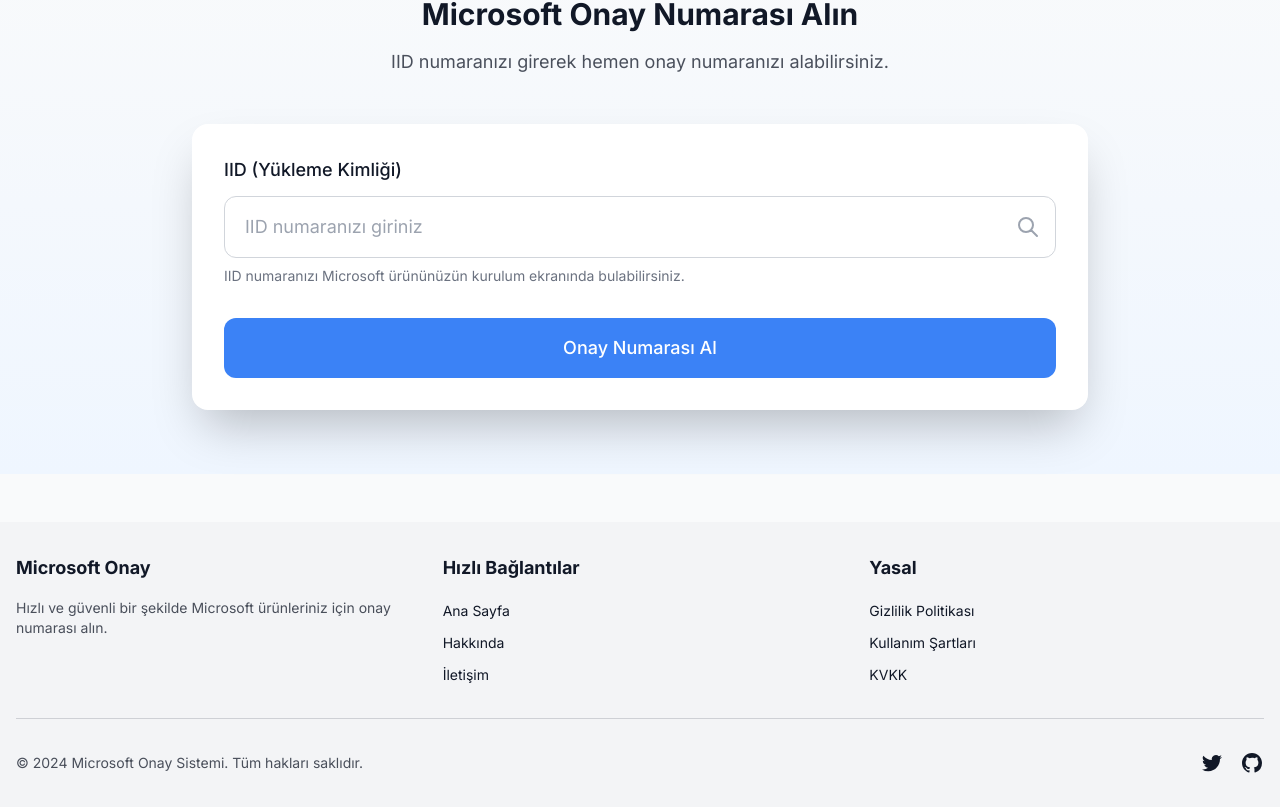
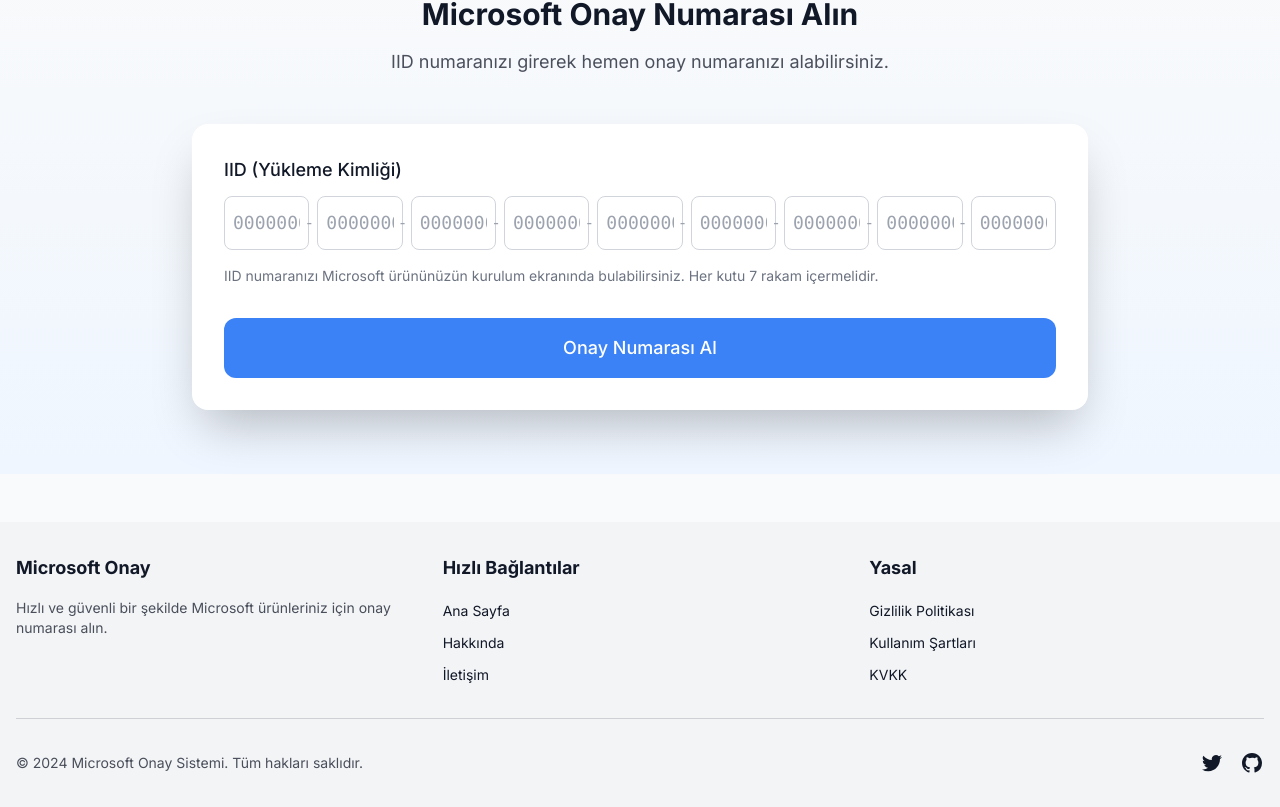
Before and after one commit to ertantaskin/onay-sistemi, a Next.js app: page / in a window 1280 px wide. Shown: the part 1024-1831 px from the top of the page. Built offline with nearby package versions, Linux system fonts and the light colour scheme.

Commit message:
feat: Modern 9 kutucuklu IID formu eklendi

```diff
--- a/src/components/forms/IIDForm.tsx
+++ b/src/components/forms/IIDForm.tsx
@@ -1,6 +1,6 @@
 'use client';
 
-import { useState } from 'react';
+import { useState, useRef, useEffect } from 'react';
 import toast from 'react-hot-toast';
 import axios, { AxiosError } from 'axios';
 import { useTheme } from '@/app/ThemeContext';
@@ -21,7 +21,8 @@ interface ApiResponse {
 
 export function IIDForm() {
   const { theme } = useTheme();
-  const [iid, setIid] = useState('');
+  const [iidParts, setIidParts] = useState<string[]>(Array(9).fill(''));
+  const inputRefs = useRef<(HTMLInputElement | null)[]>([]);
   const [loading, setLoading] = useState(false);
   const [result, setResult] = useState<{
     status: 'success' | 'error';
@@ -29,10 +30,49 @@ export function IIDForm() {
     message: string;
   } | null>(null);
 
+  useEffect(() => {
+    inputRefs.current = inputRefs.current.slice(0, 9);
+  }, []);
+
+  const handleInputChange = (index: number, value: string) => {
+    const newValue = value.replace(/[^0-9]/g, '').slice(0, 7);
+    const newParts = [...iidParts];
+    newParts[index] = newValue;
+    setIidParts(newParts);
+
+    if (newValue.length === 7 && index < 8) {
+      inputRefs.current[index + 1]?.focus();
+    }
+  };
+
+  const handlePaste = (e: React.ClipboardEvent) => {
+    e.preventDefault();
+    const pastedText = e.clipboardData.getData('text').replace(/[^0-9]/g, '');
+    const parts: string[] = [];
+
+    for (let i = 0; i < 9; i++) {
+      parts.push(pastedText.slice(i * 7, (i + 1) * 7));
+    }
+
+    setIidParts(parts);
+  };
+
+  const handleKeyDown = (index: number, e: React.KeyboardEvent) => {
+    if (e.key === 'Backspace' && !iidParts[index] && index > 0) {
+      inputRefs.current[index - 1]?.focus();
+    } else if (e.key === 'ArrowLeft' && index > 0) {
+      inputRefs.current[index - 1]?.focus();
+    } else if (e.key === 'ArrowRight' && index < 8) {
+      inputRefs.current[index + 1]?.focus();
+    }
+  };
+
   const handleSubmit = async (e: React.FormEvent) => {
     e.preventDefault();
-    if (!iid) {
-      toast.error('Lütfen IID giriniz');
+    const fullIID = iidParts.join('');
+
+    if (fullIID.length !== 63) {
+      toast.error('Lütfen tüm IID alanlarını doldurun');
       return;
     }
 
@@ -40,18 +80,18 @@ export function IIDForm() {
     setResult(null);
 
     try {
-      const response = await axios.get(`https://pidkey.com/ajax/cidms_api?iids=${iid}&justforcheck=0&apikey=Sd0zJS8vlm5VnkltMR2CqPI8n`);
+      const response = await axios.get(`https://pidkey.com/ajax/cidms_api?iids=${fullIID}&justforcheck=0&apikey=Sd0zJS8vlm5VnkltMR2CqPI8n`);
 
       if (response.data) {
         const apiResponse = response.data as ApiResponse;
 
-        if (apiResponse.error_executing || apiResponse.had_occurred) {
+        if (apiResponse.error_executing || apiResponse.had_occurred || !apiResponse.confirmation_id_with_dash) {
           setResult({
             status: 'error',
             data: apiResponse,
-            message: apiResponse.result || 'İşlem başarısız oldu'
+            message: apiResponse.result || 'Geçersiz IID numarası'
           });
-          toast.error(apiResponse.result || 'İşlem başarısız oldu');
+          toast.error(apiResponse.result || 'Geçersiz IID numarası');
         } else {
           setResult({
             status: 'success',
@@ -88,30 +128,41 @@ export function IIDForm() {
     <div className={`${theme === 'dark' ? 'bg-gray-800' : 'bg-white'} rounded-2xl shadow-2xl p-8 backdrop-blur-sm`}>
       <form onSubmit={handleSubmit} className="space-y-8">
         <div>
-          <label htmlFor="iid" className="block text-lg font-medium mb-3">
+          <label htmlFor="iid-0" className="block text-lg font-medium mb-3">
             IID (Yükleme Kimliği)
           </label>
-          <div className="relative">
+          <div className="grid grid-cols-3 md:grid-cols-9 gap-2">
+            {iidParts.map((part, index) => (
+              <div key={index} className="relative">
                 <input
+                  ref={(el) => {
+                    inputRefs.current[index] = el;
+                  }}
                   type="text"
-              id="iid"
-              value={iid}
-              onChange={(e) => setIid(e.target.value)}
-              className={`w-full px-5 py-4 rounded-xl border text-lg ${
+                  id={`iid-${index}`}
+                  value={part}
+                  onChange={(e) => handleInputChange(index, e.target.value)}
+                  onKeyDown={(e) => handleKeyDown(index, e)}
+                  onPaste={handlePaste}
+                  className={`w-full px-2 py-3 text-center rounded-lg border text-lg font-mono ${
                     theme === 'dark'
                       ? 'bg-gray-700 border-gray-600 text-white focus:border-blue-500'
                       : 'bg-white border-gray-300 focus:border-blue-500'
                   } focus:ring-2 focus:ring-blue-500 focus:ring-opacity-50 transition-all duration-200`}
-              placeholder="IID numaranızı giriniz"
+                  placeholder="0000000"
+                  maxLength={7}
+                  inputMode="numeric"
                 />
-            <div className="absolute right-4 top-1/2 transform -translate-y-1/2">
-              <svg className="w-6 h-6 text-gray-400" fill="none" stroke="currentColor" viewBox="0 0 24 24">
-                <path strokeLinecap="round" strokeLinejoin="round" strokeWidth="2" d="M21 21l-6-6m2-5a7 7 0 11-14 0 7 7 0 0114 0z" />
-              </svg>
+                {index < 8 && (
+                  <span className="hidden md:block absolute right-0 top-1/2 -translate-y-1/2 translate-x-1/2 text-gray-400 font-mono">
+                    -
+                  </span>
+                )}
               </div>
+            ))}
           </div>
-          <p className="mt-2 text-sm text-gray-500 dark:text-gray-400">
-            IID numaranızı Microsoft ürününüzün kurulum ekranında bulabilirsiniz.
+          <p className="mt-4 text-sm text-gray-500 dark:text-gray-400">
+            IID numaranızı Microsoft ürününüzün kurulum ekranında bulabilirsiniz. Her kutu 7 rakam içermelidir.
           </p>
         </div>
 
```
Lines whose indentation alone changed are shown as unchanged.
